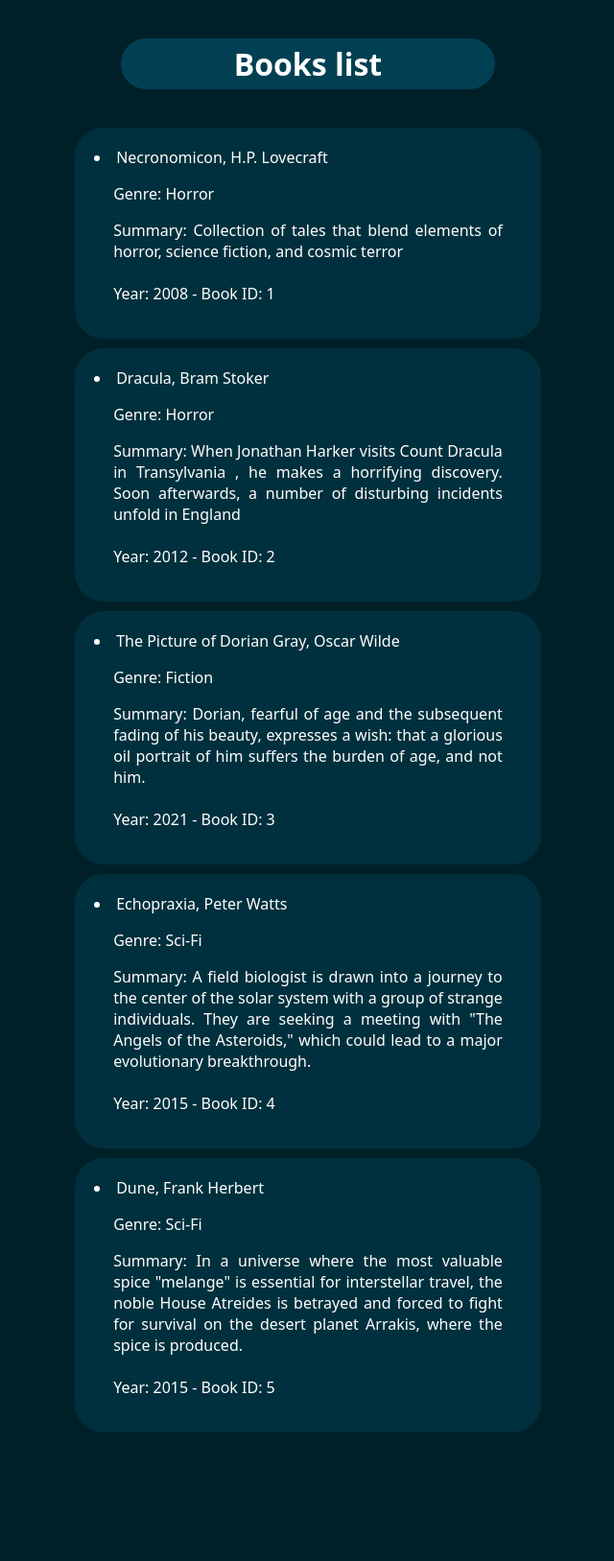
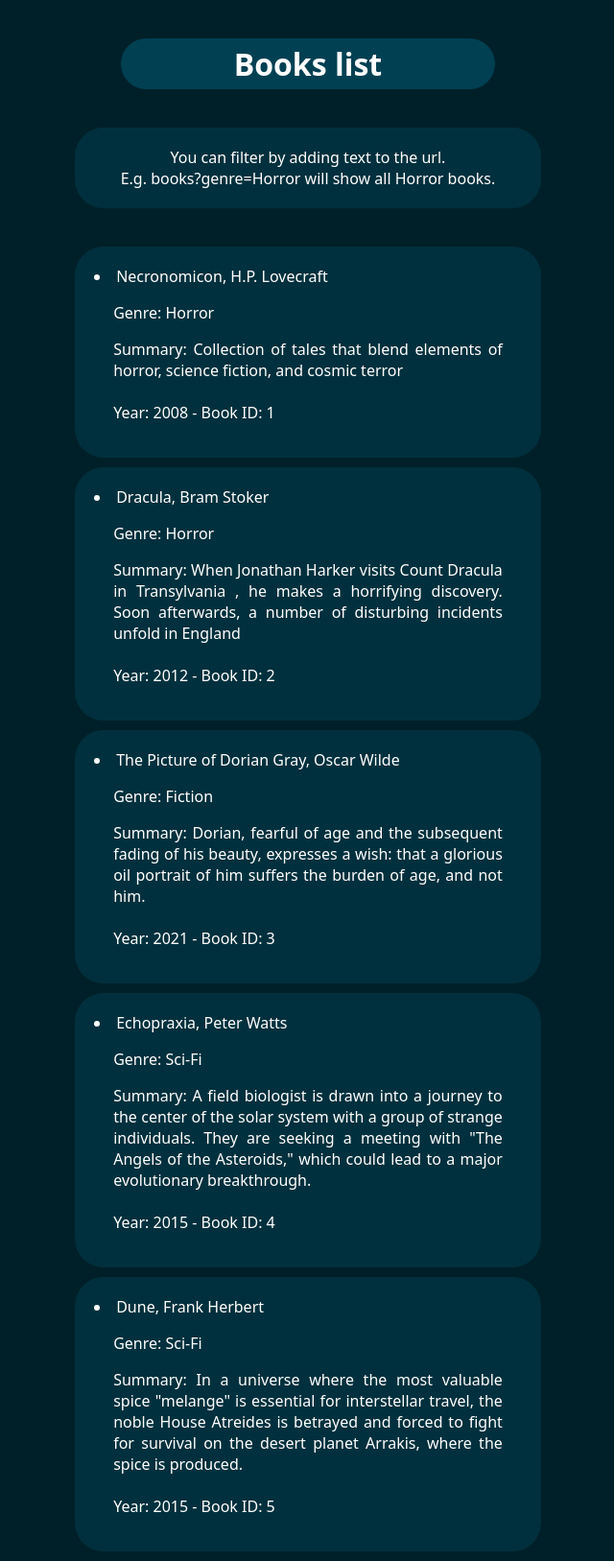
Before and after one commit to Lindayh/hve_projects, a Flask app: page /books in a window 1280 px wide. Shown: the whole page at 96% size, without its empty margins (319-959 px from the left). Before the commit the page ends 1493 px from the top, so only its background shows below. Run offline with Flask 3, Linux system fonts and the light colour scheme; data comes from the database, SQL or seed files in the repository.

Commit message:
Extended with info on /books

```diff
--- a/source/main.py
+++ b/source/main.py
@@ -16,7 +16,6 @@ def root():
 def books():
     booksData = db_f.get_books()
 
-
     filtered_books = []
 
     if request.args:
@@ -28,7 +27,7 @@ def books():
 
         return render_template("base.html", title='Book List', h1_text='Books list', data=filtered_books)
 
-    return render_template("base.html", title='Book List', h1_text='Books list', data=booksData)
+    return render_template("base.html", title='Book List', h1_text='Books list', data=booksData, extend_upper='You can filter by adding text to the url.<br>E.g. books?genre=Horror will show all Horror books.')
 
 
 
@@ -52,7 +51,7 @@ def book_id_get(book_id):
             return render_template("base.html", title='Book List', h1_text='Books list', data=temp)
 
     # return render_template("base.html", title='Book List', h1_text='Books list')
-    return render_template("base.html", title='Book List', h1_text='Books list', extend='Invalid book ID')
+    return render_template("base.html", title='Book List', h1_text='Books list', extend_lower='Invalid book ID')
 
 
 # PUT /books/{book_id} -Uppdaterar information om en enskild bok.
@@ -91,14 +90,3 @@ if __name__ == "__main__":
     app.run(debug=True)
 
     # booksData = db_f.get_books()
-    # filter = {'genre': 'Horror'}             # ;print(filter, type(filter))
-
-    # filter = str(list(filter.values())[0])
-
-    # filtered_books = []
-
-
-    # for index, value in enumerate(booksData):
-    #     # print(value)
-    #     if filter in value.values():
-    #         filtered_books.append(value)
--- a/source/templates/base.html
+++ b/source/templates/base.html
@@ -20,6 +20,16 @@ body {
         {{h1_text}}
     </h1>
 
+    {% if extend_upper %}
+
+        <div style="color: white; text-align: center; font-family: system-ui; margin-top: 40px; padding-left: 30%; padding-right:30%">
+            <p style="text-align: center;  margin: 10px; padding: 20px; border-radius: 30px; background-color: #00303D;">{{extend_upper | safe }} </p>
+        </div>
+
+        {% endif %}
+
+
+
     <div style="color: white; text-align: center; font-family: system-ui; margin-top: 40px; padding-left: 30%; padding-right:30%">
         {% for i in data %}
         <li style="text-align: left;  margin: 10px; padding: 20px; border-radius: 30px; background-color: #00303D;">{{i.title}}, {{i.author}}
@@ -28,10 +38,10 @@ body {
         </li>
         {% endfor %}
 
-        {% if extend %}
+        {% if extend_lower %}
 
         <div style="color: white; text-align: center; font-family: system-ui; margin-top: 40px; padding-left: 30%; padding-right:30%">
-            <p style="text-align: center;  margin: 10px; padding: 20px; border-radius: 30px; background-color: #00303D;">{{extend}} </p>
+            <p style="text-align: center;  margin: 10px; padding: 20px; border-radius: 30px; background-color: #00303D;">{{extend_lower}} </p>
         </div>
 
         {% endif %}
```
